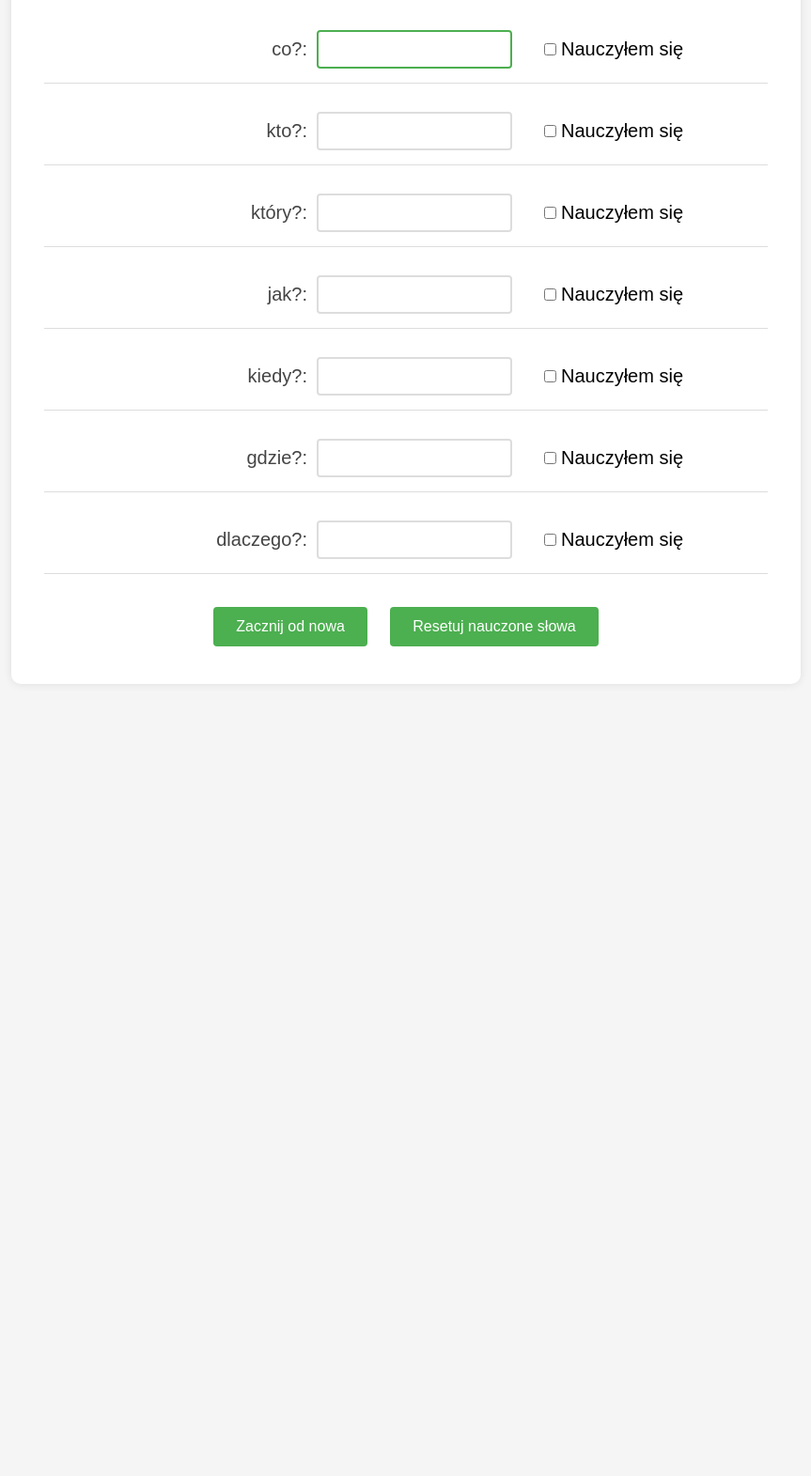
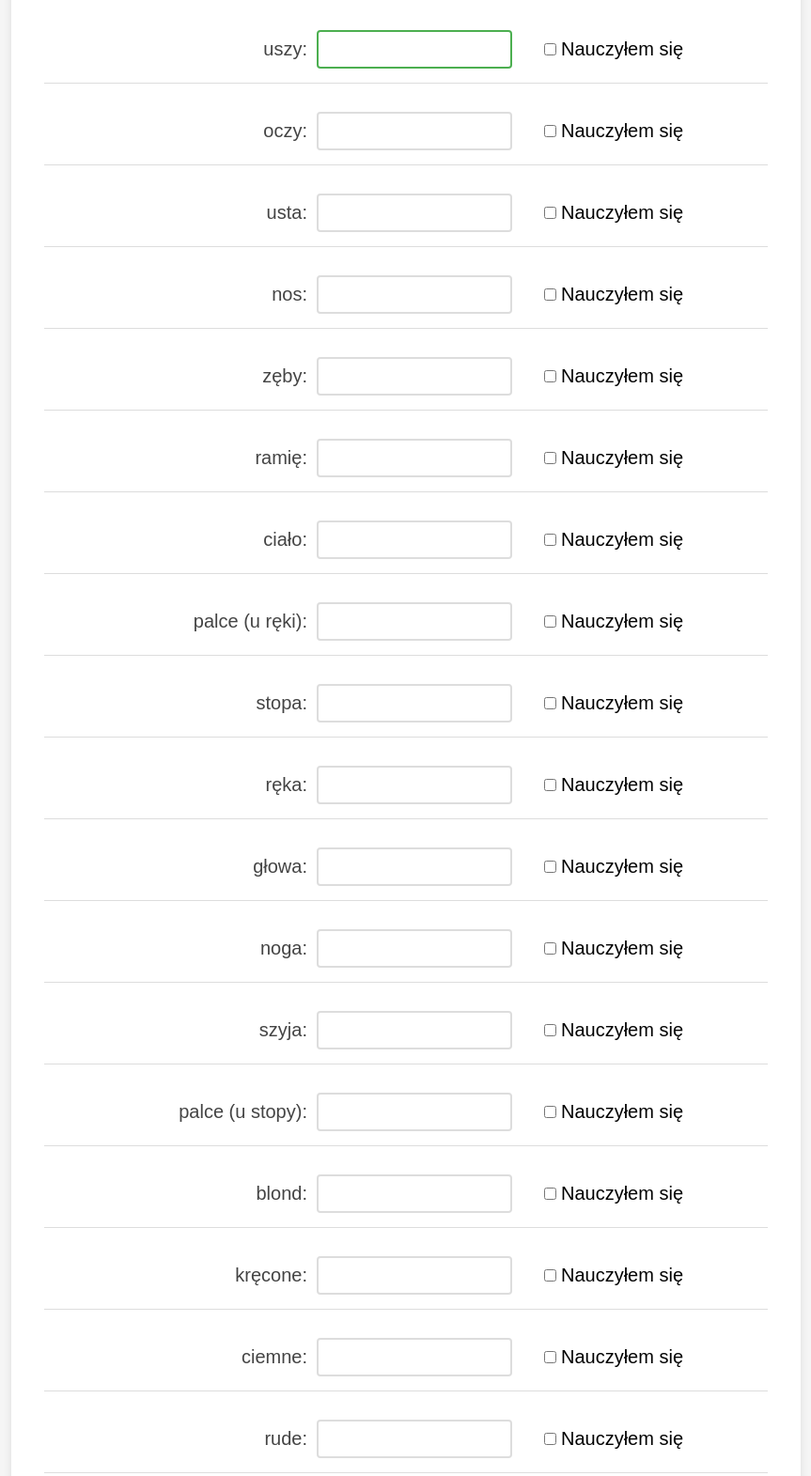
Before and after one commit to xRoyBatty/xroybatty.github.io, a website: page wh_words_easy.html in a window 1280 px wide. Shown: the part 209-1780 px from the top of the page at 94% size, without its empty margins (208-1071 px from the left). Before the commit the page ends 987 px from the top, so only its background shows below. Drawn offline with Linux system fonts and the light colour scheme.

Commit message:
Update wh_words_easy.html

```diff
--- a/wh_words_easy.html
+++ b/wh_words_easy.html
@@ -132,15 +132,40 @@
 
   <script>
     // Słownik
-    const allWords = {
-      "co?": "what?",
-      "kto?": "who?",
-      "który?": "which?",
-      "jak?": "how?",
-      "kiedy?": "when?",
-      "gdzie?": "where?",
-      "dlaczego?": "why?"
-    };
+const allWords = {
+  "uszy": "ears",
+  "oczy": "eyes",
+  "usta": "mouth",
+  "nos": "nose",
+  "zęby": "teeth",
+  "ramię": "arm",
+  "ciało": "body",
+  "palce (u ręki)": "fingers",
+  "stopa": "foot",
+  "ręka": "hand",
+  "głowa": "head",
+  "noga": "leg",
+  "szyja": "neck",
+  "palce (u stopy)": "toes",
+  "blond": "blond",
+  "kręcone": "curly",
+  "ciemne": "dark",
+  "rude": "red",
+  "nastroszone": "spiky",
+  "proste": "straight",
+  "faliste": "wavy",
+  "ale": "but",
+  "To nie moja wina!": "It isn't my fault!",
+  "mnóstwo": "lots of",
+  "w porządku": "fine",
+  "wysoko": "high",
+  "Pospiesz się!": "Hurry up!",
+  "wysoki": "tall",
+  "czas": "time",
+  "lub": "or",
+  "żadnych": "any"
+};
+
 
     // Stan aplikacji
     let learnedWords = [];
```
